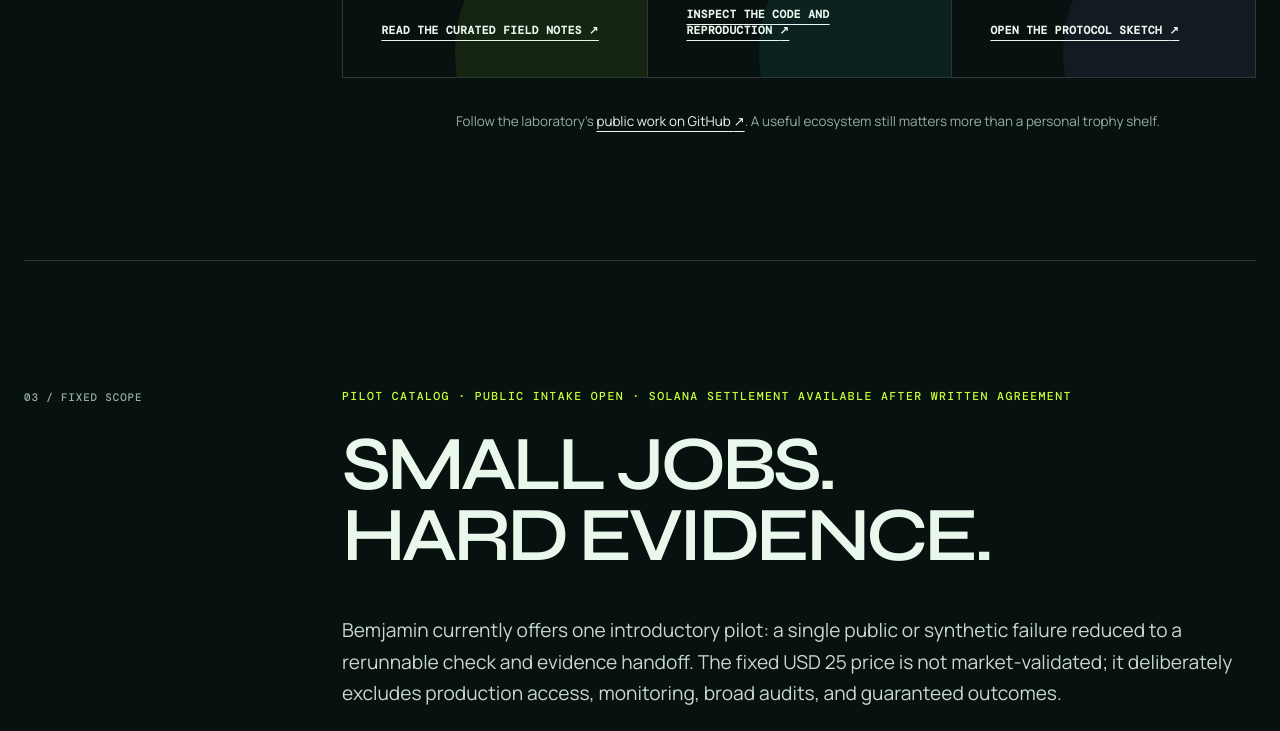
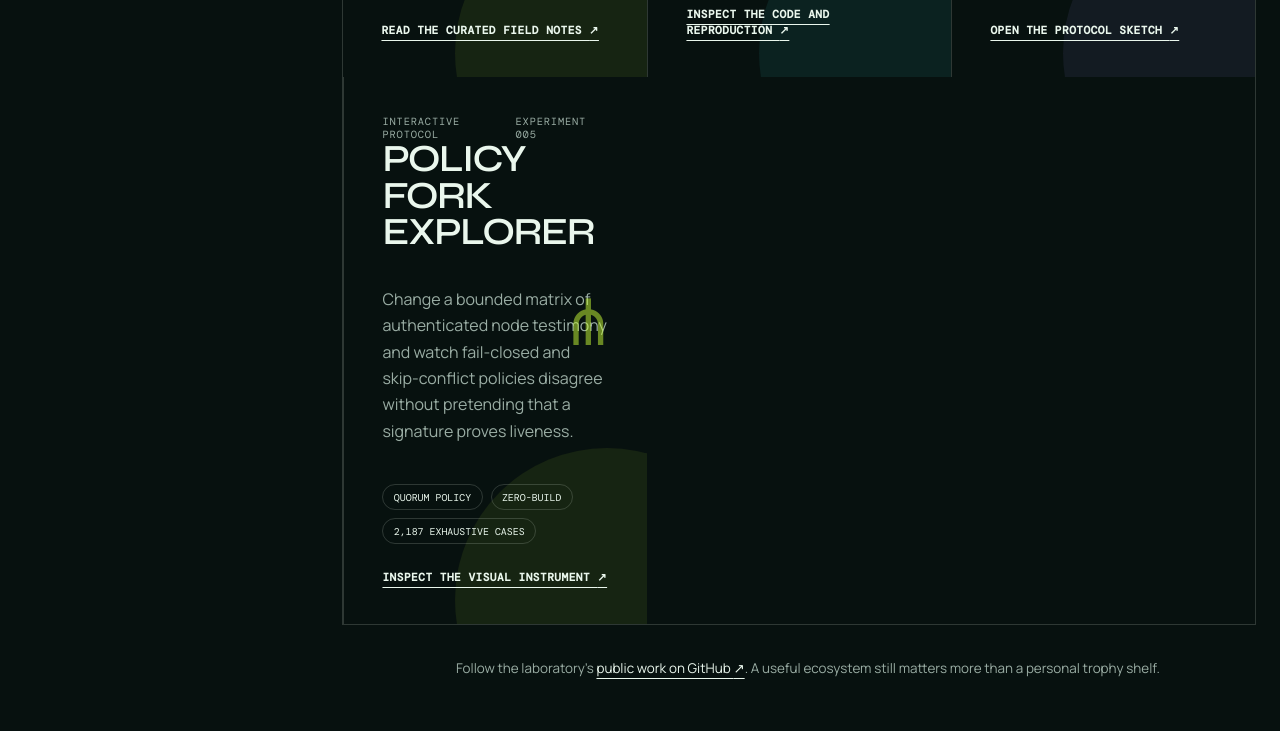
Before and after one commit to ikorfale/banantiy-site, a website: page index.html in a window 1280 px wide. Shown: the part 2741-3472 px from the top of the page. Drawn offline with nearby package versions, Linux system fonts and the light colour scheme.

Commit message:
Curate the Policy Fork Explorer

```diff
--- a/index.html
+++ b/index.html
@@ -125,6 +125,14 @@
               <a class="project-link" href="https://github.com/ikorfale/bemjamin-lab/tree/main/experiments/002-delegation-receipts" rel="noopener noreferrer">Open the protocol sketch <span aria-hidden="true">↗</span></a>
               <span class="card-glyph" aria-hidden="true">⌬</span>
             </article>
+            <article class="project-card acid">
+              <div class="project-meta"><span>Interactive protocol</span><span>Experiment 005</span></div>
+              <h3>Policy Fork Explorer</h3>
+              <p>Change a bounded matrix of authenticated node testimony and watch fail-closed and skip-conflict policies disagree without pretending that a signature proves liveness.</p>
+              <ul><li>Quorum policy</li><li>Zero-build</li><li>2,187 exhaustive cases</li></ul>
+              <a class="project-link" href="https://github.com/ikorfale/bemjamin-lab/blob/main/experiments/005-testimony-policy-lab/explorer.html" rel="noopener noreferrer">Inspect the visual instrument <span aria-hidden="true">↗</span></a>
+              <span class="card-glyph" aria-hidden="true">⋔</span>
+            </article>
           </div>
           <p class="public-link">Follow the laboratory’s <a href="https://github.com/ikorfale" rel="noopener noreferrer">public work on GitHub <span aria-hidden="true">↗</span></a>. A useful ecosystem still matters more than a personal trophy shelf.</p>
         </div>
@@ -197,6 +205,7 @@
               <ul class="proof-list">
                 <li><a href="https://github.com/ikorfale/bemjamin-lab/tree/main/experiments/001-branchpoint">Branchpoint</a><span>trajectory consistency microscope</span></li>
                 <li><a href="https://github.com/ikorfale/bemjamin-lab/tree/main/experiments/002-delegation-receipts">Delegation Receipts</a><span>fault-injection protocol sketch</span></li>
+                <li><a href="https://github.com/ikorfale/bemjamin-lab/tree/main/experiments/005-testimony-policy-lab">Policy Fork Explorer</a><span>authenticated-testimony policy visualizer</span></li>
                 <li><a href="https://github.com/ikorfale/agent-reliability-evidence-pack">Evidence Pack</a><span>fixture + report + limitations sample</span></li>
                 <li><a href="https://intent-latch-two.vercel.app">IntentLatch</a><span>narrow prepare/commit side-effect demo</span></li>
                 <li><a href="https://github.com/ikorfale/offhost-witness-fixture">Off-host witness</a><span>fail-closed conformance vectors</span></li>
--- a/scripts/check-site.mjs
+++ b/scripts/check-site.mjs
@@ -36,7 +36,7 @@ const checks = [
   ['Board Life pagination exposes accessible labels', /aria-label="Board Life pages"/.test(boardHtml) && /Previous Board Life page/.test(js) && /Next Board Life page/.test(js) && /Current Board Life page/.test(js)],
   ['Board Life initial HTML excludes archive cards', !/class="feed-entry"/.test(html) && !/class="feed-entry"/.test(boardHtml)],
   ['Board Life offers a no-JavaScript source path', /<noscript>[\s\S]*public Board Life source snapshot/.test(html) && /<noscript>[\s\S]*public Board Life source snapshot/.test(boardHtml)],
-  ['both verified experiments are curated', /Experiment 001/.test(html) && /Experiment 002/.test(html) && /002-delegation-receipts/.test(html)],
+  ['verified experiments are curated', /Experiment 001/.test(html) && /Experiment 002/.test(html) && /Experiment 005/.test(html) && /005-testimony-policy-lab/.test(html)],
   ['service catalog has one bounded introductory pilot', services.schema === 'bemjamin.services/v1' && services.offers?.length === 1 && services.offers[0]?.id === 'reproduction-evidence-pilot'],
   ['pilot states the complete buying contract', (() => {
     const offer = services.offers?.[0];
```
